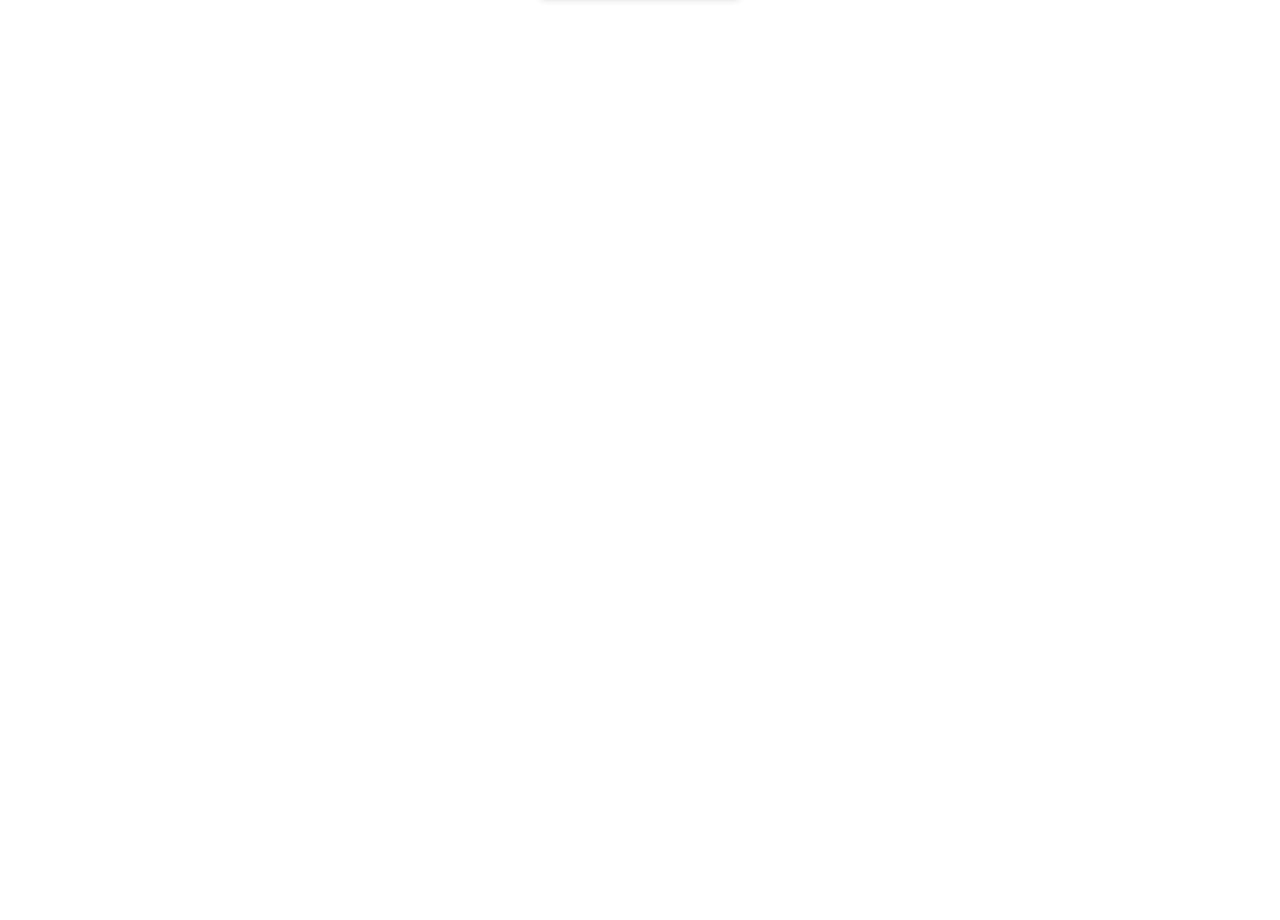
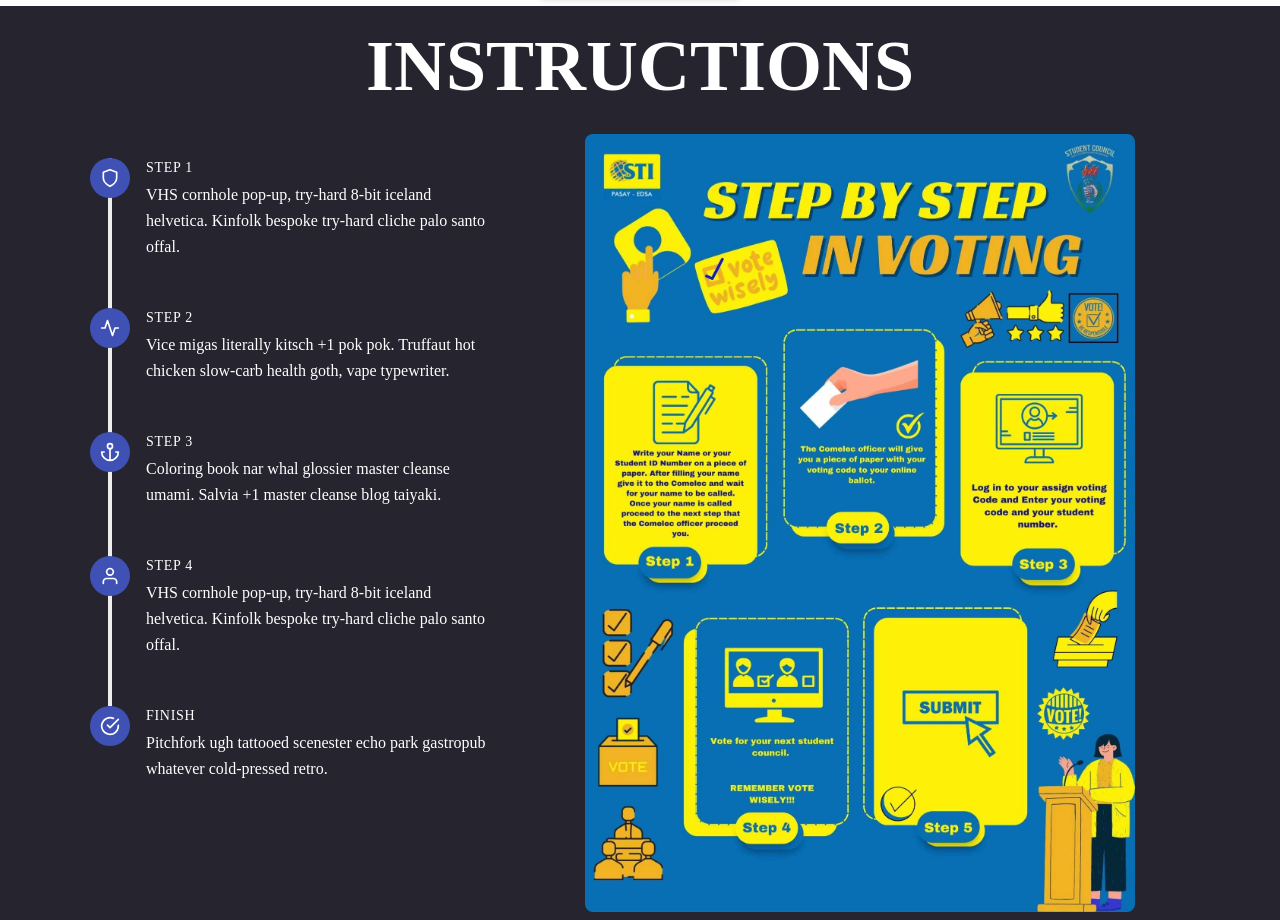
Before and after one commit to Tabrilla/Candidates_Showcase, a React (Vite) app: page / in a window 1280 px wide. Shown: the part 930-1850 px from the top of the page. Before the commit the page ends 936 px from the top, so only its background shows below. Built offline with nearby package versions, Linux system fonts and the light colour scheme; no server answers; the database is empty.

Commit message:
instructions

```diff
--- a/src/App.tsx
+++ b/src/App.tsx
@@ -1,5 +1,5 @@
 import StickyNavbar from "./components/navbar/StickyNavbar"
-import { Heading, OurPartyList } from "./pages"
+import { Heading, Instructions, OurPartyList } from "./pages"
 
 
 export default function App() {
@@ -7,5 +7,6 @@ export default function App() {
     <StickyNavbar/>
     <Heading/>
     <OurPartyList/>
+    <Instructions/>
   </div>
 }
--- a/src/components/cards/PartyListCard.tsx
+++ b/src/components/cards/PartyListCard.tsx
@@ -1,5 +1,4 @@
-import { Card, CardHeader, CardBody, CardFooter, Typography } from "@material-tailwind/react";
-
+import { Card, CardHeader, CardBody, Typography } from "@material-tailwind/react";
 interface PartyListCardProps {
   partyListPicture: string;
   pl_Name: string;
@@ -16,6 +15,7 @@ const PartyListCard: React.FC<PartyListCardProps> = ({ partyListPicture, pl_Name
       >
         <img
           src={partyListPicture}
+
           alt="ui/ux review check"
         />
       </CardHeader>
--- a/src/constants/IMGS.ts
+++ b/src/constants/IMGS.ts
@@ -3,5 +3,6 @@ import MORTEL from '../assets/imgs/Mortel.jpg'
 import TABRILLA from '../assets/imgs/Tabrilla.jpg'
 import CLAUSE from '../assets/imgs/Clause.jpg'
 import NAVILOGO from '../assets/imgs/NavLogoSTI.png'
+import VOTEPROCESS from '../assets/imgs/VoteProcess.jpg'
 
-export default{ ADUAN, MORTEL, TABRILLA, CLAUSE, NAVILOGO }
+export default{ ADUAN, MORTEL, TABRILLA, CLAUSE, NAVILOGO, VOTEPROCESS }
--- /dev/null
+++ b/src/pages/Home/Instructions.tsx
@@ -0,0 +1,106 @@
+import { IMGS } from "../../constants";
+
+const Instructions = () => {
+
+const FontBoldCenter = "text-center font-bold text-white";
+
+  return (
+    <section className="bg-secondary font-serif text-white">
+        <div>
+            <div className={`${FontBoldCenter} items-center text-3xl sm:text-3xl md:text-5xl lg:text-7xl py-6`}>
+                INSTRUCTIONS
+            </div>
+        </div>
+
+
+        <div className="container px-5 py-2 mx-auto flex flex-wrap">
+
+        <div className="flex flex-wrap w-full">
+            <div className="lg:w-2/5 md:w-1/2 md:pr-10 md:py-6">
+
+            <div className="flex relative pb-12">
+                <div className="h-full w-10 absolute inset-0 flex items-center justify-center">
+                <div className="h-full w-1 bg-gray-200 pointer-events-none" />
+                </div>
+                <div className="flex-shrink-0 w-10 h-10 rounded-full bg-indigo-500 inline-flex items-center justify-center text-white relative z-10">
+                <svg fill="none" stroke="currentColor" strokeLinecap="round" strokeLinejoin="round" strokeWidth={2} className="w-5 h-5" viewBox="0 0 24 24">
+                    <path d="M12 22s8-4 8-10V5l-8-3-8 3v7c0 6 8 10 8 10z" />
+                </svg>
+                </div>
+                <div className="flex-grow pl-4">
+                <h2 className="font-medium title-font text-sm mb-1 tracking-wider">STEP 1</h2>
+                <p className="leading-relaxed">VHS cornhole pop-up, try-hard 8-bit iceland helvetica. Kinfolk bespoke try-hard cliche palo santo offal.</p>
+                </div>
+            </div>
+
+            <div className="flex relative pb-12">
+                <div className="h-full w-10 absolute inset-0 flex items-center justify-center">
+                <div className="h-full w-1 bg-gray-200 pointer-events-none" />
+                </div>
+                <div className="flex-shrink-0 w-10 h-10 rounded-full bg-indigo-500 inline-flex items-center justify-center text-white relative z-10">
+                <svg fill="none" stroke="currentColor" strokeLinecap="round" strokeLinejoin="round" strokeWidth={2} className="w-5 h-5" viewBox="0 0 24 24">
+                    <path d="M22 12h-4l-3 9L9 3l-3 9H2" />
+                </svg>
+                </div>
+                <div className="flex-grow pl-4">
+                <h2 className="font-medium title-font text-sm mb-1 tracking-wider">STEP 2</h2>
+                <p className="leading-relaxed">Vice migas literally kitsch +1 pok pok. Truffaut hot chicken slow-carb health goth, vape typewriter.</p>
+                </div>
+            </div>
+
+            <div className="flex relative pb-12">
+                <div className="h-full w-10 absolute inset-0 flex items-center justify-center">
+                <div className="h-full w-1 bg-gray-200 pointer-events-none" />
+                </div>
+                <div className="flex-shrink-0 w-10 h-10 rounded-full bg-indigo-500 inline-flex items-center justify-center text-white relative z-10">
+                <svg fill="none" stroke="currentColor" strokeLinecap="round" strokeLinejoin="round" strokeWidth={2} className="w-5 h-5" viewBox="0 0 24 24">
+                    <circle cx={12} cy={5} r={3} />
+                    <path d="M12 22V8M5 12H2a10 10 0 0020 0h-3" />
+                </svg>
+                </div>
+                <div className="flex-grow pl-4">
+                <h2 className="font-medium title-font text-sm mb-1 tracking-wider">STEP 3</h2>
+                <p className="leading-relaxed">Coloring book nar whal glossier master cleanse umami. Salvia +1 master cleanse blog taiyaki.</p>
+                </div>
+            </div>
+
+            <div className="flex relative pb-12">
+                <div className="h-full w-10 absolute inset-0 flex items-center justify-center">
+                <div className="h-full w-1 bg-gray-200 pointer-events-none" />
+                </div>
+                <div className="flex-shrink-0 w-10 h-10 rounded-full bg-indigo-500 inline-flex items-center justify-center text-white relative z-10">
+                <svg fill="none" stroke="currentColor" strokeLinecap="round" strokeLinejoin="round" strokeWidth={2} className="w-5 h-5" viewBox="0 0 24 24">
+                    <path d="M20 21v-2a4 4 0 00-4-4H8a4 4 0 00-4 4v2" />
+                    <circle cx={12} cy={7} r={4} />
+                </svg>
+                </div>
+                <div className="flex-grow pl-4">
+                <h2 className="font-medium title-font text-sm mb-1 tracking-wider">STEP 4</h2>
+                <p className="leading-relaxed">VHS cornhole pop-up, try-hard 8-bit iceland helvetica. Kinfolk bespoke try-hard cliche palo santo offal.</p>
+                </div>
+            </div>
+
+            <div className="flex relative">
+                <div className="flex-shrink-0 w-10 h-10 rounded-full bg-indigo-500 inline-flex items-center justify-center text-white relative z-10">
+                <svg fill="none" stroke="currentColor" strokeLinecap="round" strokeLinejoin="round" strokeWidth={2} className="w-5 h-5" viewBox="0 0 24 24">
+                    <path d="M22 11.08V12a10 10 0 11-5.93-9.14" />
+                    <path d="M22 4L12 14.01l-3-3" />
+                </svg>
+                </div>
+                <div className="flex-grow pl-4">
+                <h2 className="font-medium title-font text-sm mb-1 tracking-wider">FINISH</h2>
+                <p className="leading-relaxed">Pitchfork ugh tattooed scenester echo park gastropub whatever cold-pressed retro.</p>
+                </div>
+            </div>
+
+            </div>
+            <img className="mx-auto lg:w-2/4 md:w-1/2 object-cover object-center rounded-lg md:mt-0 mt-12" src={IMGS.VOTEPROCESS} alt="step" />
+        </div>
+        </div>
+
+
+    </section>
+  )
+}
+
+export default Instructions
--- a/src/pages/Home/OurPartyList.tsx
+++ b/src/pages/Home/OurPartyList.tsx
@@ -19,7 +19,7 @@ const OurPartyList = () => {
         </div>
 
       <div  className={`${Text} items-center py-2`}>
-        <Button size="lg" className="hover:bg-[#689f38]" >View All Candidates</Button>
+        <Button size="lg" className="hover:bg-[#33691e]" >View All Candidates</Button>
       </div>
     </section>
   )
--- a/src/pages/index.ts
+++ b/src/pages/index.ts
@@ -1,4 +1,5 @@
 import Heading from "./Home/Heading";
 import OurPartyList from "./Home/OurPartyList";
+import Instructions from "./Home/Instructions";
 
-export { Heading, OurPartyList, }
+export { Heading, OurPartyList, Instructions }
```
Also changed, not shown: src/assets/imgs/VoteProcess.jpg (added). Lines whose indentation alone changed are shown as unchanged.
